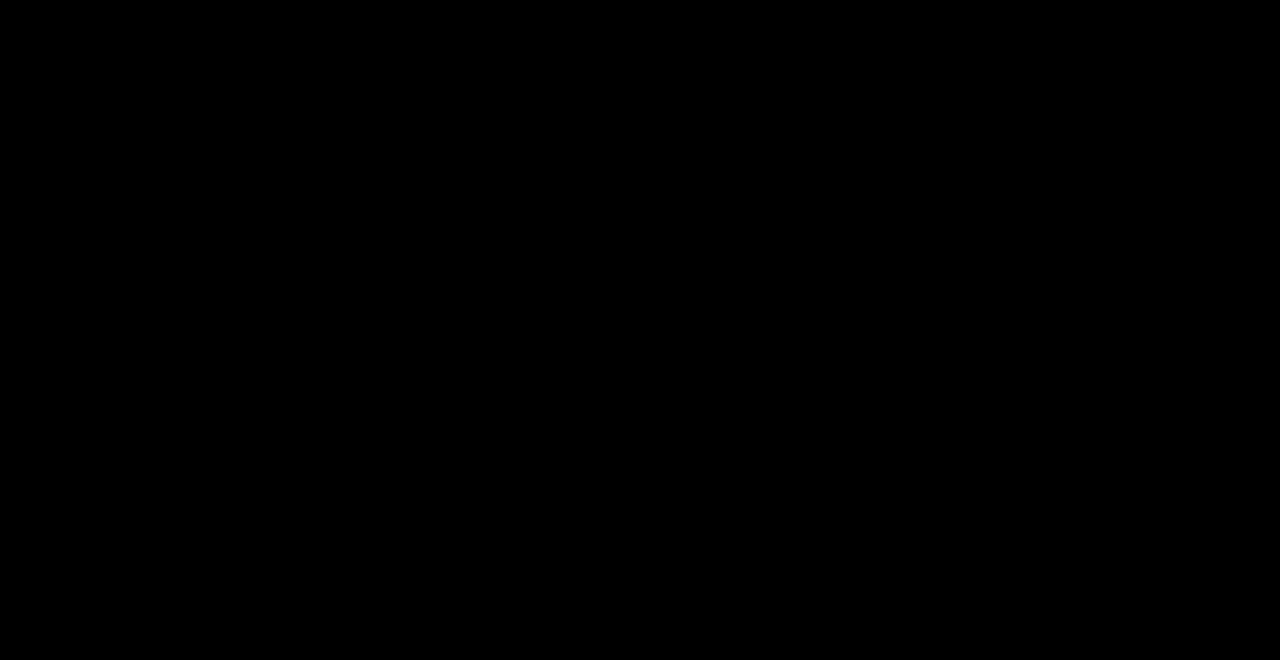
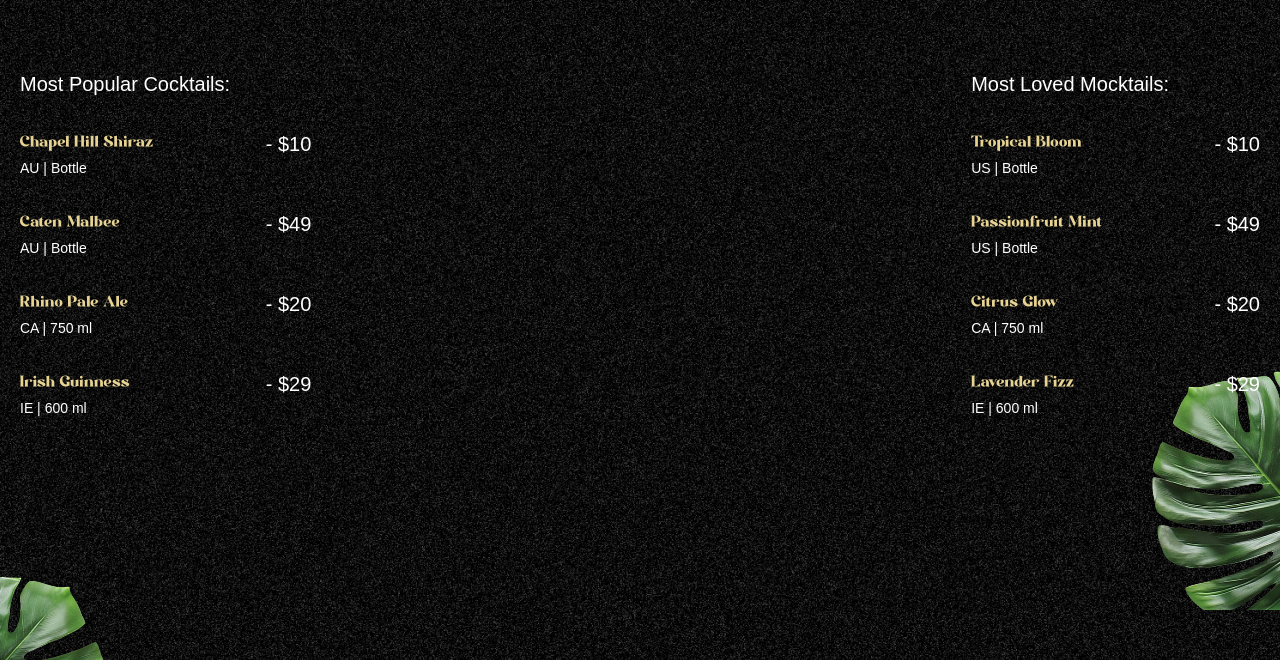
Before and after one commit to julianpm/gsap-cocktails, a React (Vite) app: page / in a window 1280 px wide. Shown: the part 890-1550 px from the top of the page. Built offline with nearby package versions, Linux system fonts and the light colour scheme; a web font is replaced by a local one.

Commit message:
implement cocktails section

```diff
--- a/constants/index.js
+++ b/constants/index.js
@@ -21,13 +21,13 @@
 	{
 	 name: "Chapel Hill Shiraz",
 	 country: "AU",
-	 detail: "Battle",
+	 detail: "Bottle",
 	 price: "$10",
 	},
 	{
 	 name: "Caten Malbee",
 	 country: "AU",
-	 detail: "Battle",
+	 detail: "Bottle",
 	 price: "$49",
 	},
 	{
@@ -48,13 +48,13 @@
 	{
 	 name: "Tropical Bloom",
 	 country: "US",
-	 detail: "Battle",
+	 detail: "Bottle",
 	 price: "$10",
 	},
 	{
 	 name: "Passionfruit Mint",
 	 country: "US",
-	 detail: "Battle",
+	 detail: "Bottle",
 	 price: "$49",
 	},
 	{
--- a/src/App.jsx
+++ b/src/App.jsx
@@ -6,12 +6,14 @@
 import React from 'react'
 import Navbar from './components/Navbar'
 import Hero from './components/Hero'
+import Cocktails from './components/Cocktails'
 
 const App = () => {
 	return (
 		<main>
 			<Navbar />
 			<Hero />
+			<Cocktails />
 		</main>
 	)
 }
--- /dev/null
+++ b/src/components/Cocktails.jsx
@@ -0,0 +1,72 @@
+import React from 'react';
+import { cocktailLists, mockTailLists } from '../../constants/index.js';
+import { useGSAP } from '@gsap/react';
+import { gsap } from 'gsap';
+
+
+
+const Cocktails = () => {
+
+	useGSAP(() => {
+		const parallaxTimeline = gsap.timeline({
+			scrollTrigger: {
+				trigger: '#cocktails',
+				start: 'top 30%',
+				end: 'bottom 80%',
+				scrub: true,
+			}
+		})
+
+		parallaxTimeline
+			.from('#c-left-leaf', {
+				x: -100,
+				y: 100,
+			})
+			.from('#c-right-leaf', {
+				x: 100,
+				y: -100,
+			})
+	});
+
+	return (
+		<section id="cocktails" className="noisy">
+			<img src="/images/cocktail-left-leaf.png" id="c-left-leaf" alt="left leaf" />
+			<img src="/images/cocktail-right-leaf.png" id="c-right-leaf" alt="right leaf" />
+
+			<div className="list">
+				<div className="popular">
+					<h2>Most Popular Cocktails:</h2>
+					<ul>
+						{cocktailLists.map(({ name, country, detail, price }) => (
+							<li key={name}>
+								<div className="md:me-28">
+									<h3>{name}</h3>
+									<p>{country} | {detail}</p>
+								</div>
+								<span>- {price}</span>
+							</li>
+						))}
+					</ul>
+				</div>
+				<div className="loved">
+					<h2>Most Loved Mocktails:</h2>
+					<ul>
+						{mockTailLists.map(({ name, country, detail, price }) => (
+							<li key={name}>
+								<div className="me-28">
+									<h3>{name}</h3>
+									<p>{country} | {detail}</p>
+								</div>
+								<span>- {price}</span>
+							</li>
+						))}
+					</ul>
+				</div>
+			</div>
+
+
+		</section>
+	)
+}
+
+export default Cocktails
```
